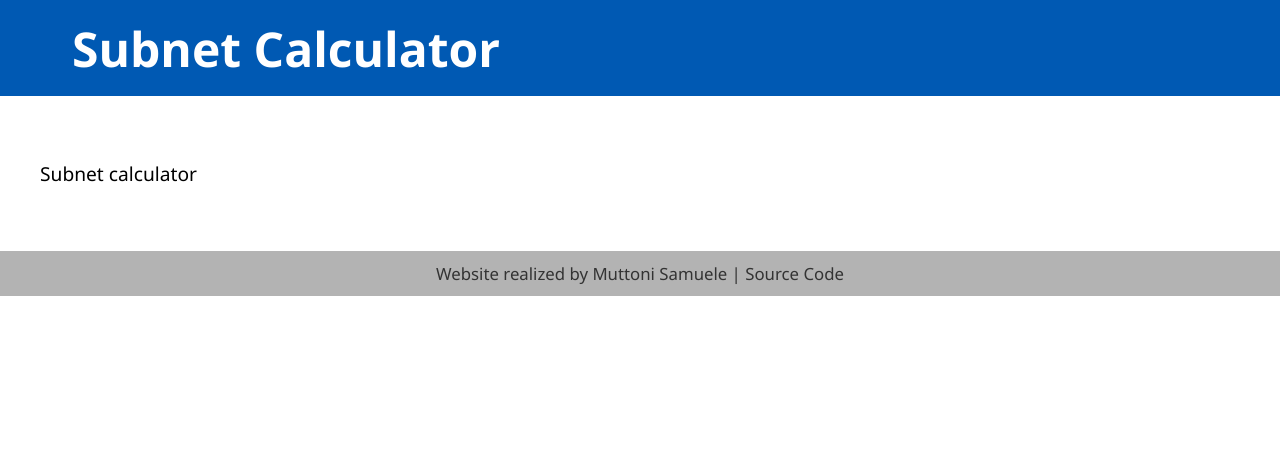
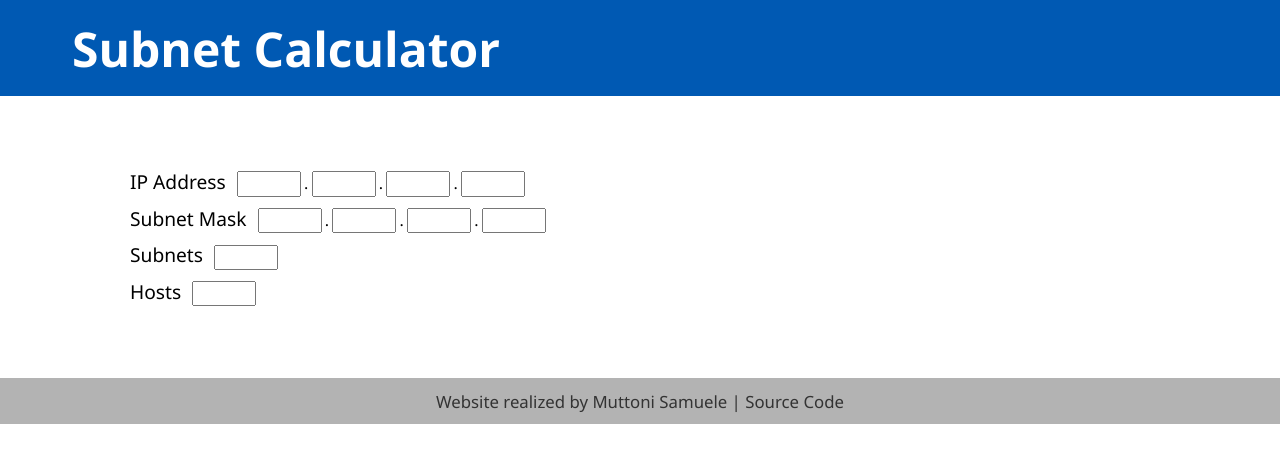
Before and after one commit to MuttoniSamuele/subnet-calculator, a React (Create React App) app: page / in a window 1280 px wide. Shown: the top 462 px of the page. Built offline with nearby package versions, Linux system fonts and the light colour scheme.

Commit message:
Add ip input and number input

```diff
--- a/src/App.tsx
+++ b/src/App.tsx
@@ -1,7 +1,7 @@
 import React from "react";
 import Header from "./components/Header";
 import Footer from "./components/Footer";
-import Calculator from "./components/Calculator";
+import Calculator from "./components/Calculator/Calculator";
 
 const App: React.FC = () => {
   return (
--- a/src/components/Calculator.tsx
+++ /dev/null
@@ -1,13 +0,0 @@
-import React from "react";
-
-const Calculator: React.FC = () => {
-  return (
-    <main>
-      <div className="main-inner container">
-        Subnet calculator
-      </div>
-    </main>
-  );
-}
-
-export default Calculator;
--- /dev/null
+++ b/src/components/Calculator/Calculator.tsx
@@ -0,0 +1,20 @@
+import React from "react";
+import IpInput from "./IpInput";
+import PosNumInput from "./PosNumInput";
+
+const Calculator: React.FC = () => {
+  return (
+    <main>
+      <div className="main-inner container">
+        <section className="inputs-wrapper">
+          <IpInput label="IP Address" onChange={(octects) => console.log(octects)} />
+          <IpInput label="Subnet Mask" isMask onChange={(octects) => console.log(octects)} />
+          <PosNumInput label="Subnets" onChange={(num) => console.log(num)} />
+          <PosNumInput label="Hosts" onChange={(num) => console.log(num)} />
+        </section>
+      </div>
+    </main>
+  );
+}
+
+export default Calculator;
--- /dev/null
+++ b/src/components/Calculator/IpInput.tsx
@@ -0,0 +1,52 @@
+import React, { useState } from "react";
+
+interface Props {
+  label: string;
+  isMask?: boolean;
+  onChange: (octects: number[]) => void;
+}
+
+const IpInput: React.FC<Props> = (props) => {
+  const [octects, setOctects] = useState<(number | null)[]>(Array(4).fill(null));
+
+  // Converts the given string to an acceptable octect.
+  // Returns null if the octect is not acceptable.
+  const strToOctect = (octect: string): number | null => {
+    const octectNum = parseInt(octect);
+    if (isNaN(octectNum) || octectNum > 255 || octectNum < 0) {
+      return null;
+    }
+    return octectNum;
+  }
+
+  const handleChange = (e: React.ChangeEvent<HTMLInputElement>, octectIndex: number): void => {
+    const octect = strToOctect(e.target.value);
+    if (octect === null && e.target.value.length > 0) {
+      return;
+    }
+    const octectsTemp = [...octects];
+    octectsTemp[octectIndex] = octect;
+    if (!octectsTemp.some((o) => o === null)) {
+      props.onChange(octectsTemp as number[]);
+    }
+    setOctects(octectsTemp);
+  }
+
+  return (
+    <div className="input-wrapper">
+      <div className="input-label">{props.label}</div>
+      {octects.map((octect, i) =>
+        <React.Fragment key={i}>
+          <input
+            type="text"
+            value={octect !== null ? octect : ""}
+            onChange={(e) => handleChange(e, i)}
+          />
+          {i < octects.length-1 && "."}
+        </React.Fragment>
+      )}
+    </div>
+  );
+}
+
+export default IpInput;
--- /dev/null
+++ b/src/components/Calculator/PosNumInput.tsx
@@ -0,0 +1,35 @@
+import React, { useState } from "react";
+
+interface Props {
+  label: string;
+  onChange: (num: number) => void;
+}
+
+const PosNumInput: React.FC<Props> = (props) => {
+  const [num, setNum] = useState<number | null>(null);
+
+  const handleChange = (e: React.ChangeEvent<HTMLInputElement>) => {
+    let newNum: number | null = parseInt(e.target.value);
+    if (e.target.value.length === 0) {
+      newNum = null;
+    } else if (isNaN(newNum) || newNum <= 0) {
+      return;
+    } else {
+      props.onChange(newNum);
+    }
+    setNum(newNum);
+  }
+
+  return (
+    <div className="input-wrapper">
+      <div className="input-label">{props.label}</div>
+      <input
+        type="text"
+        value={num !== null ? num : ""}
+        onChange={handleChange}
+      />
+    </div>
+  );
+}
+
+export default PosNumInput;
--- a/src/index.css
+++ b/src/index.css
@@ -60,10 +60,13 @@ footer a:hover {
   text-decoration: underline;
 }
 
+.main-inner {
+  padding: 4rem 0;
+}
 
-.main-inner {
-  background-color: white;
-  padding: 4rem 0;
+section {
+  max-width: 85%;
+  margin: 0 auto;
 }
 
 
@@ -72,6 +75,34 @@ h1 {
   font-size: 3rem;
   font-weight: 600;
   color: white;
+}
+
+
+.inputs-wrapper {
+  /* display: flex;
+  flex-direction: column;
+  justify-content: center;
+  align-items: center; */
+}
+
+.input-wrapper {
+  font-size: 1rem;
+  margin: 0.5rem 0;
+}
+
+.input-label {
+  display: inline-block;
+  font-size: 1.2rem;
+  margin-right: 0.5rem;
+}
+
+.input-wrapper input {
+  display: inline-block;
+  width: 4rem;
+  margin: 0 0.2rem;
+  padding: 0.1rem;
+  text-align: center;
+  font-size: inherit;
 }
 
 
@@ -85,7 +116,6 @@ h1 {
   }
 
   .main-inner {
-    background-color: white;
     padding: 2.5rem 0;
   }
 
```
